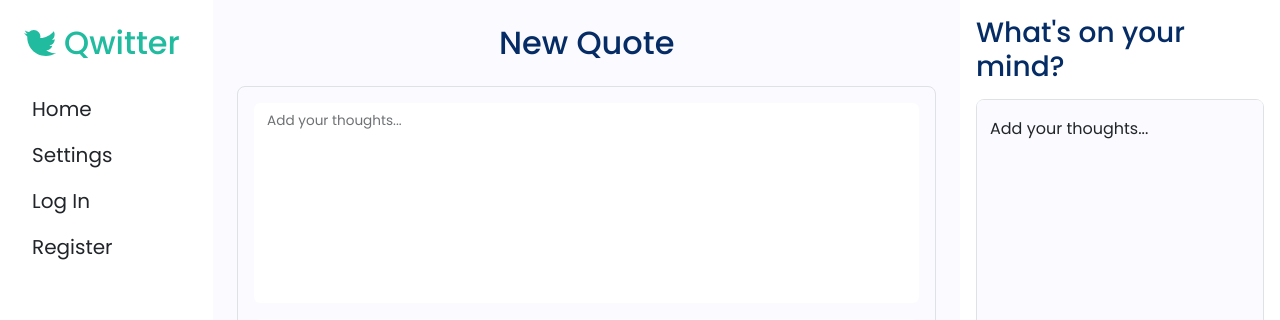
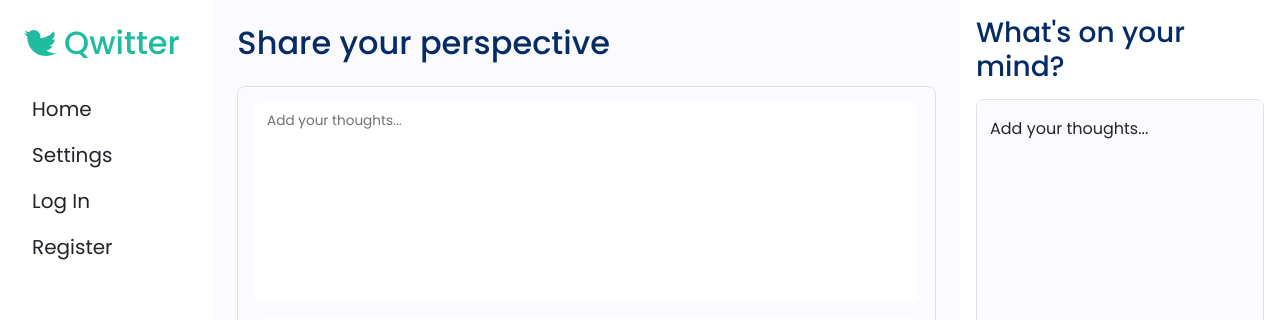
Before and after one commit to himanshuat/qwitter, a Django app: template templates/feed/new_quote.html in a window 1280 px wide. Shown: the top 320 px of the page. Run offline with Django 5.2, Linux system fonts and the light colour scheme; the template is opened without the code that fills it, so the values that code supplies are empty; parts of the project's set-up code (start-up, migrations or seed data) failed here and were passed over; some libraries are stand-ins or nearby versions.

Commit message:
feat(ui): enhance new quote ui

```diff
--- a/templates/feed/new_quote.html
+++ b/templates/feed/new_quote.html
@@ -4,7 +4,7 @@
 
 {% block body %}
 <section class="container p-4">
-    <h2 class="text-primary-emphasis text-center mb-4">New Quote</h2>
+    <h2 class="text-primary-emphasis mb-4">Share your perspective</h2>
     <form class="d-block mx-auto" action="{% url 'feed:quote' parent_post.id %}" method="post">
         {% csrf_token %}
         <div class="p-3 border rounded-3">
```
